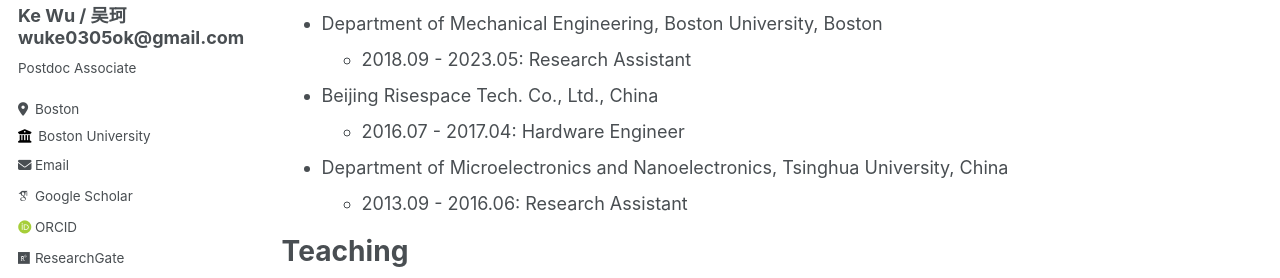
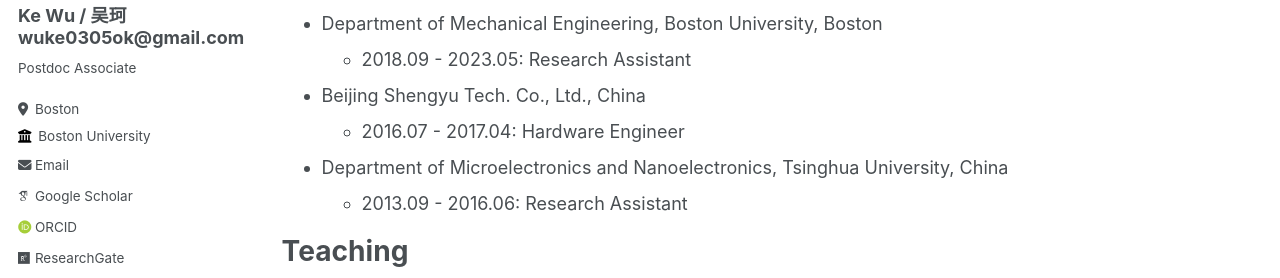
Before and after one commit to wuke0305/wuke0305.github.io, a Jekyll site: the page built from _pages/cv.md, in a window 1280 px wide and 900 px high, scrolled down 420 px. Shown: the part 175-453 px from the top of the window. Built offline with Jekyll 4.4.1, drawn with Linux system fonts in a browser that asks for light colours; some web fonts are replaced.

Commit message:
Update cv.md

```diff
--- a/_pages/cv.md
+++ b/_pages/cv.md
@@ -27,7 +27,7 @@ Professional Experience
   * 2023.05 - present: Postdoctoral Associate
 * Department of Mechanical Engineering, Boston University, Boston
   * 2018.09 - 2023.05: Research Assistant
-* Beijing Risespace Tech. Co., Ltd., China
+* Beijing Shengyu Tech. Co., Ltd., China
   * 2016.07 - 2017.04: Hardware Engineer
 * Department of Microelectronics and Nanoelectronics, Tsinghua University, China
   * 2013.09 - 2016.06: Research Assistant
```
